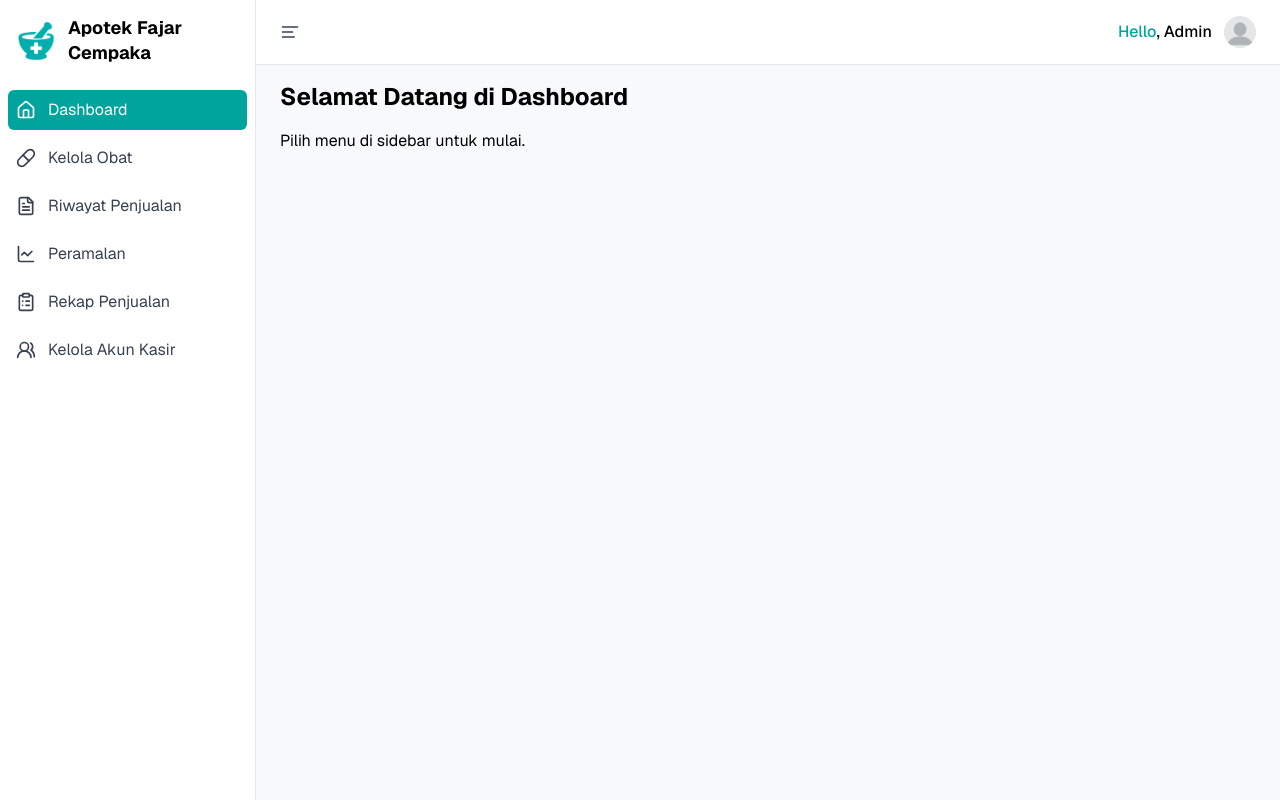
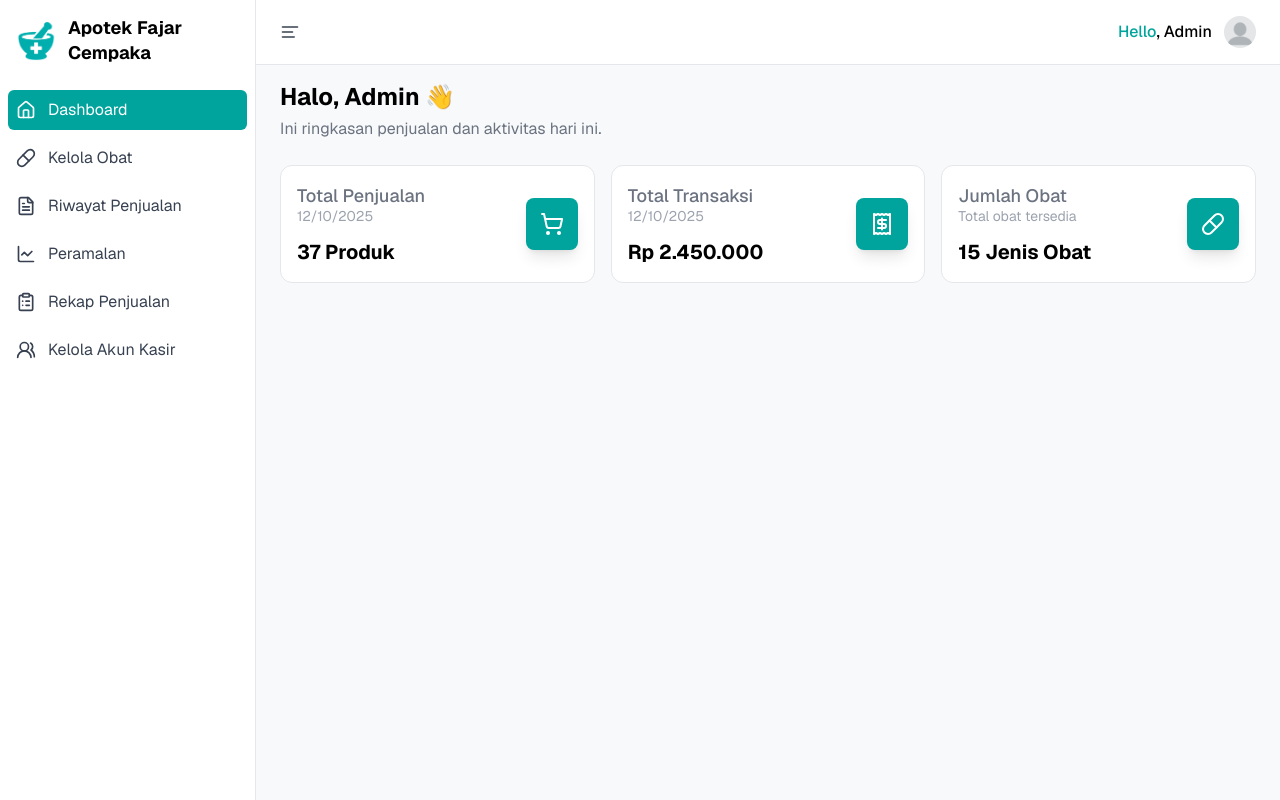
Before and after one commit to FaishalHilmi/antibiotic-sales-forecast, a Next.js app: page /dashboard in a window 1280 px wide. Built offline with nearby package versions, Linux system fonts and the light colour scheme.

Commit message:
add: summary data of sales, total transaction and medicine quantity

```diff
--- a/app/dashboard/page.tsx
+++ b/app/dashboard/page.tsx
@@ -1,8 +1,56 @@
+import { Pill, Receipt, ShoppingCart } from "lucide-react";
+
 export default function DashboardPage() {
   return (
     <div>
-      <h2 className="text-2xl font-bold mb-4">Selamat Datang di Dashboard</h2>
-      <p>Pilih menu di sidebar untuk mulai.</p>
+      <h2 className="text-2xl font-bold mb-1">Halo, Admin 👋</h2>
+      <p className="text-gray-500 mb-4 md:mb-6">
+        Ini ringkasan penjualan dan aktivitas hari ini.
+      </p>
+      <div className="grid grid-cols-1 md:grid-cols-3 gap-2 md:gap-4">
+        <div className="cols-span-1 border p-3 md:p-4 rounded-xl bg-white flex justify-between items-center">
+          <div className="text">
+            <h1 className="font-medium text-md md:text-lg text-gray-500">
+              Total Penjualan
+            </h1>
+            <span className="text-sm -mt-1 text-gray-400 block mb-3">
+              12/10/2025
+            </span>
+            <span className="font-bold text-xl">37 Produk</span>
+          </div>
+          <div className="icon p-3.5 bg-primary rounded-lg flex items-center h-fit shadow-lg">
+            <ShoppingCart className="text-white w-6 h-6" />
+          </div>
+        </div>
+        <div className="cols-span-1 border p-3 md:p-4 rounded-xl bg-white flex justify-between items-center">
+          <div className="text">
+            <h1 className="font-medium text-md md:text-lg text-gray-500">
+              Total Transaksi
+            </h1>
+            <span className="text-sm -mt-1 text-gray-400 block mb-3">
+              12/10/2025
+            </span>
+            <span className="font-bold text-xl">Rp 2.450.000</span>
+          </div>
+          <div className="icon p-3.5 bg-primary rounded-lg flex items-center h-fit shadow-lg">
+            <Receipt className="text-white w-6 h-6" />
+          </div>
+        </div>
+        <div className="cols-span-1 border p-3 md:p-4 rounded-xl bg-white flex justify-between items-center">
+          <div className="text">
+            <h1 className="font-medium text-md md:text-lg text-gray-500">
+              Jumlah Obat
+            </h1>
+            <span className="text-sm -mt-1 text-gray-400 block mb-3">
+              Total obat tersedia
+            </span>
+            <span className="font-bold text-xl">15 Jenis Obat</span>
+          </div>
+          <div className="icon p-3.5 bg-primary rounded-lg flex items-center h-fit shadow-lg">
+            <Pill className="text-white w-6 h-6" />
+          </div>
+        </div>
+      </div>
     </div>
   );
 }
```
